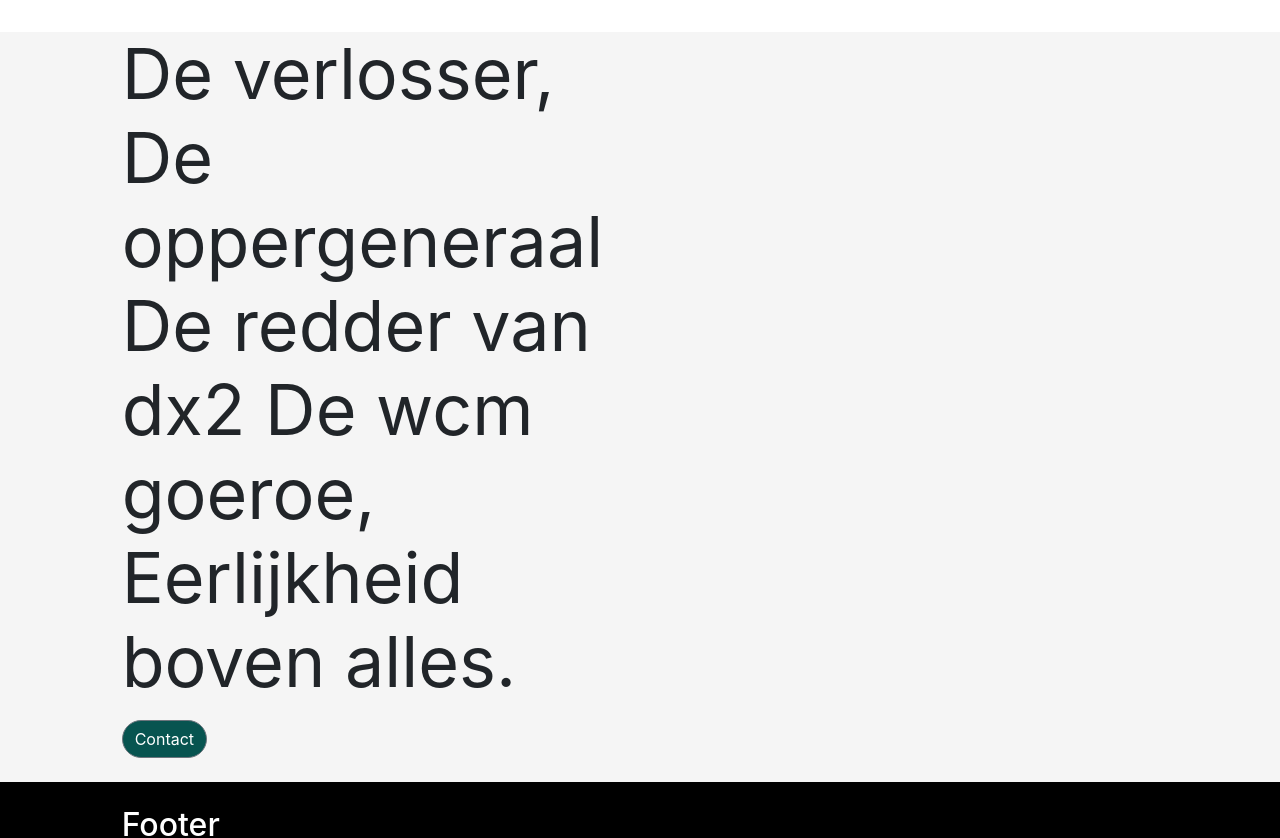
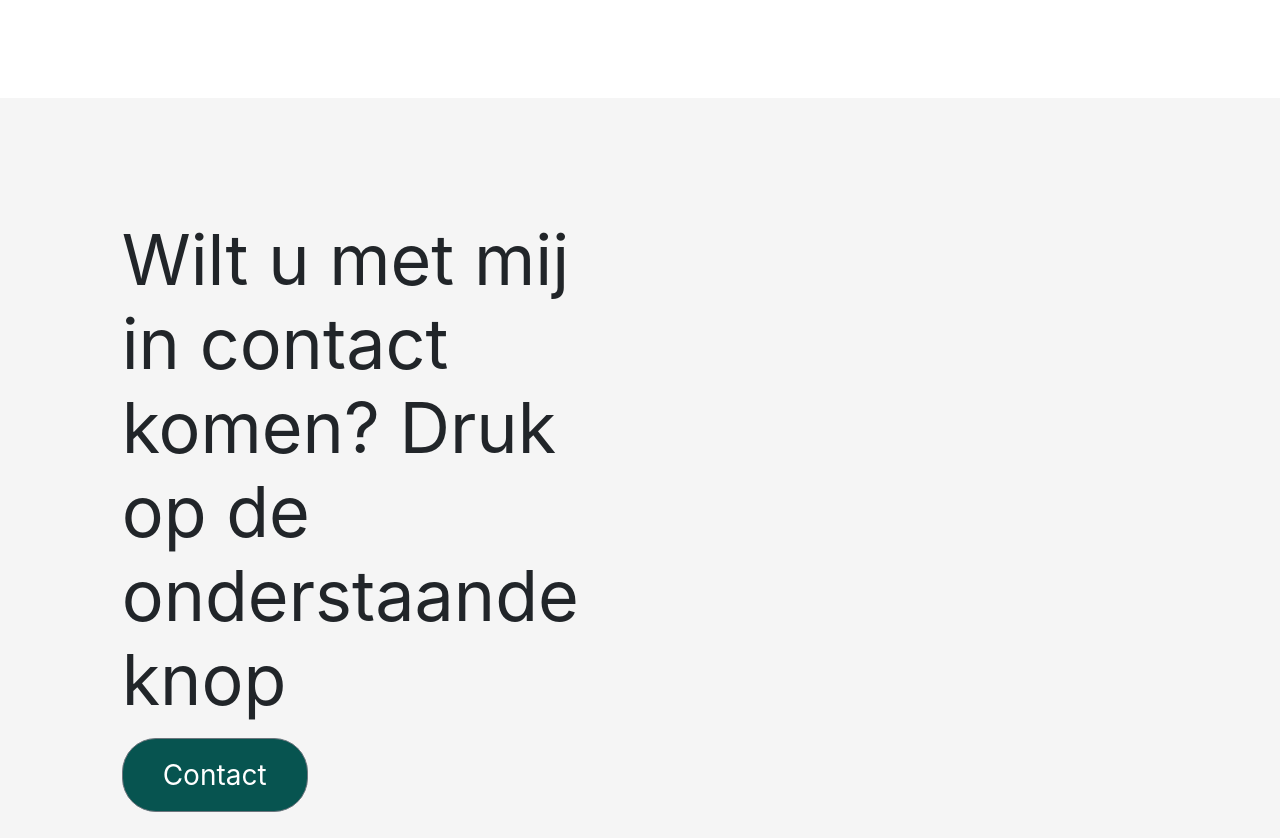
Before and after one commit to simonschaminees/portfolio_site, a Vue app: page / in a window 1280 px wide. Shown: the part 3182-4020 px from the top of the page. Built offline with nearby package versions, Linux system fonts and the light colour scheme; no server answers.

Commit message:
css update

```diff
--- a/src/components/Card.vue
+++ b/src/components/Card.vue
@@ -1,16 +1,11 @@
 <template>
 <b-container class="card-container-top" fluid>
-
-<b-row  v-for="cardsData in cardsData" :key="cardsData.id" >
-       <b-col cols="1" offset-lg="1">
-      <b-card-title v-html="cardsData.title.rendered">
-          </b-card-title>
-       </b-col >
-          <b-col cols="4" offset-lg="1">
-          <b-card-text v-html="cardsData.content.rendered">
-          </b-card-text>
-          </b-col>
-</b-row>
+  <b-row v-for="cardsData in cardsData" :key="cardsData.id">
+    <b-card-title v-html="cardsData.title.rendered">
+    </b-card-title>
+    <b-card-text v-html="cardsData.content.rendered">
+    </b-card-text>
+  </b-row>
 </b-container>
 
 </template>
--- a/src/scss/_variables.scss
+++ b/src/scss/_variables.scss
@@ -27,13 +27,12 @@ $backgroundPrimary: #f5f5f5;
   color: rgba(0, 0, 0, 0.5);
 }
 
-.card-container-top {
-  margin-top: 150px;
+.layout-margin {
+  margin-top: 120px;
+  margin-bottom: 120px;
 }
 
-.card-container-bottom {
-  margin-bottom: 150px;
-}
+
 
 .headers {
   font-size: 52px;
@@ -65,6 +64,8 @@ $backgroundPrimary: #f5f5f5;
 .primary-button {
   border-radius: 34px;
   background-color: #075450;
+  font-size: 28px;
+  padding: 15px 40px 15px 40px;
 }
 
 .black {
--- a/src/views/AboutMe.vue
+++ b/src/views/AboutMe.vue
@@ -10,10 +10,8 @@
       <b-col cols="5" offset-lg="1">
         <h1 class="mainTitle">Aliquam nec </h1>
         <p class="payOff white-font">
-          De verlosser,
-          De oppergeneraal
-          De redder van dx2
-          De wcm goeroe, Eerlijkheid boven alles.
+        Lorem ipsum
+        etc etc etc
         </p>
       </b-col>
     </b-row>
--- a/src/views/Home.vue
+++ b/src/views/Home.vue
@@ -13,7 +13,7 @@
         <b-col v-else cols="5" offset-lg="1">
         <h1> content wordt ingeladen</h1>
       </b-col>
-      <b-col cols="5">
+      <b-col class="d-none d-md-block" cols="5">
         <img class="banner-image" alt="Simon" src="../assets/images/PV-SimonSchaminee-transperant.png" />
       </b-col>
     </b-row>
@@ -21,7 +21,7 @@
     <cards />
 
 
-    <b-row>
+    <b-row class="layout-margin">
       <b-col cols="10" offset-lg="1">
         <h2 class="headers">Portfolio</h2>
       </b-col>
@@ -43,13 +43,10 @@
       </b-col>
     </b-row>
 
-    <b-row class="lichtgrijs mt-4 pb-4">
-      <b-col cols="5" offset-lg="1">
+    <b-row class="lichtgrijs ">
+      <b-col cols="5" offset-lg="1" class="layout-margin">
         <p class="payOff">
-          De verlosser,
-          De oppergeneraal
-          De redder van dx2
-          De wcm goeroe, Eerlijkheid boven alles.
+         Wilt u met mij in contact komen? Druk op de onderstaande knop
         </p>
         <b-button class="primary-button">Contact</b-button>
       </b-col>
```
